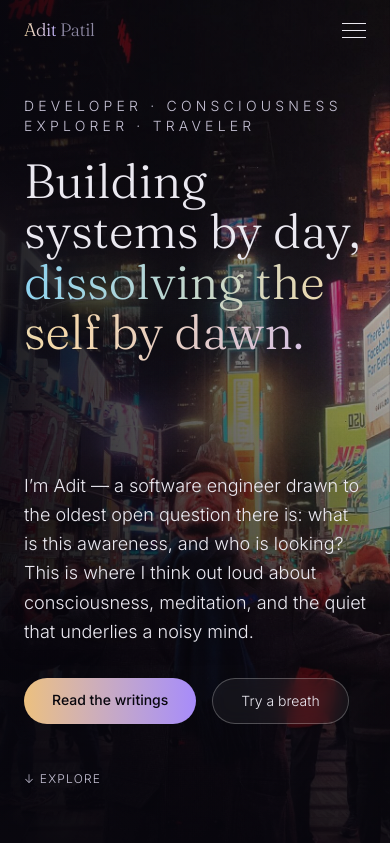
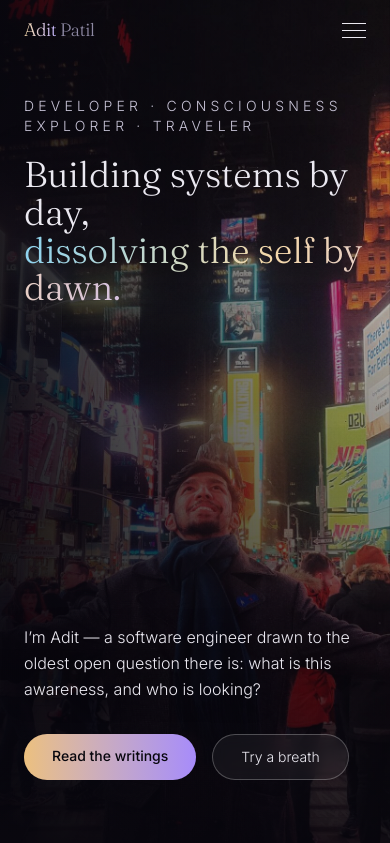
Before and after one commit to aditpatil10/adi10_website, a React (Vite) app: page / in a window 390 px wide. Shown: the top 843 px of the page. Built offline with nearby package versions, Linux system fonts and the light colour scheme.

Commit message:
Compact mobile hero (smaller title, shorter intro, hide cue) to clear face

```diff
--- a/src/pages/Home.tsx
+++ b/src/pages/Home.tsx
@@ -70,7 +70,7 @@ function Home() {
               initial={{ opacity: 0, y: 18 }}
               animate={{ opacity: 1, y: 0 }}
               transition={{ duration: 0.9, delay: 0.1, ease: [0.22, 1, 0.36, 1] }}
-              className="font-display text-5xl leading-[1.05] font-light drop-shadow-[0_2px_20px_rgba(0,0,0,0.6)] sm:text-7xl"
+              className="font-display text-4xl leading-[1.05] font-light drop-shadow-[0_2px_20px_rgba(0,0,0,0.6)] sm:text-7xl"
             >
               Building systems by day,
               <br />
@@ -84,12 +84,15 @@ function Home() {
               initial={{ opacity: 0, y: 18 }}
               animate={{ opacity: 1, y: 0 }}
               transition={{ duration: 0.9, delay: 0.25, ease: [0.22, 1, 0.36, 1] }}
-              className="max-w-xl text-lg leading-relaxed text-mist-100 drop-shadow-[0_1px_12px_rgba(0,0,0,0.85)]"
+              className="max-w-xl text-base leading-relaxed text-mist-100 drop-shadow-[0_1px_12px_rgba(0,0,0,0.85)] sm:text-lg"
             >
               I&rsquo;m Adit — a software engineer drawn to the oldest open
-              question there is: what is this awareness, and who is looking? This
-              is where I think out loud about consciousness, meditation, and the
-              quiet that underlies a noisy mind.
+              question there is: what is this awareness, and who is looking?
+              <span className="hidden sm:inline">
+                {' '}
+                This is where I think out loud about consciousness, meditation,
+                and the quiet that underlies a noisy mind.
+              </span>
             </motion.p>
 
             <motion.div
@@ -116,7 +119,7 @@ function Home() {
             <motion.div
               animate={{ y: [0, 8, 0] }}
               transition={{ duration: 2.2, repeat: Infinity, ease: 'easeInOut' }}
-              className="mt-10 text-xs tracking-widest text-mist-300 uppercase sm:mt-20"
+              className="mt-10 hidden text-xs tracking-widest text-mist-300 uppercase sm:mt-20 sm:block"
             >
               ↓ Explore
             </motion.div>
```
